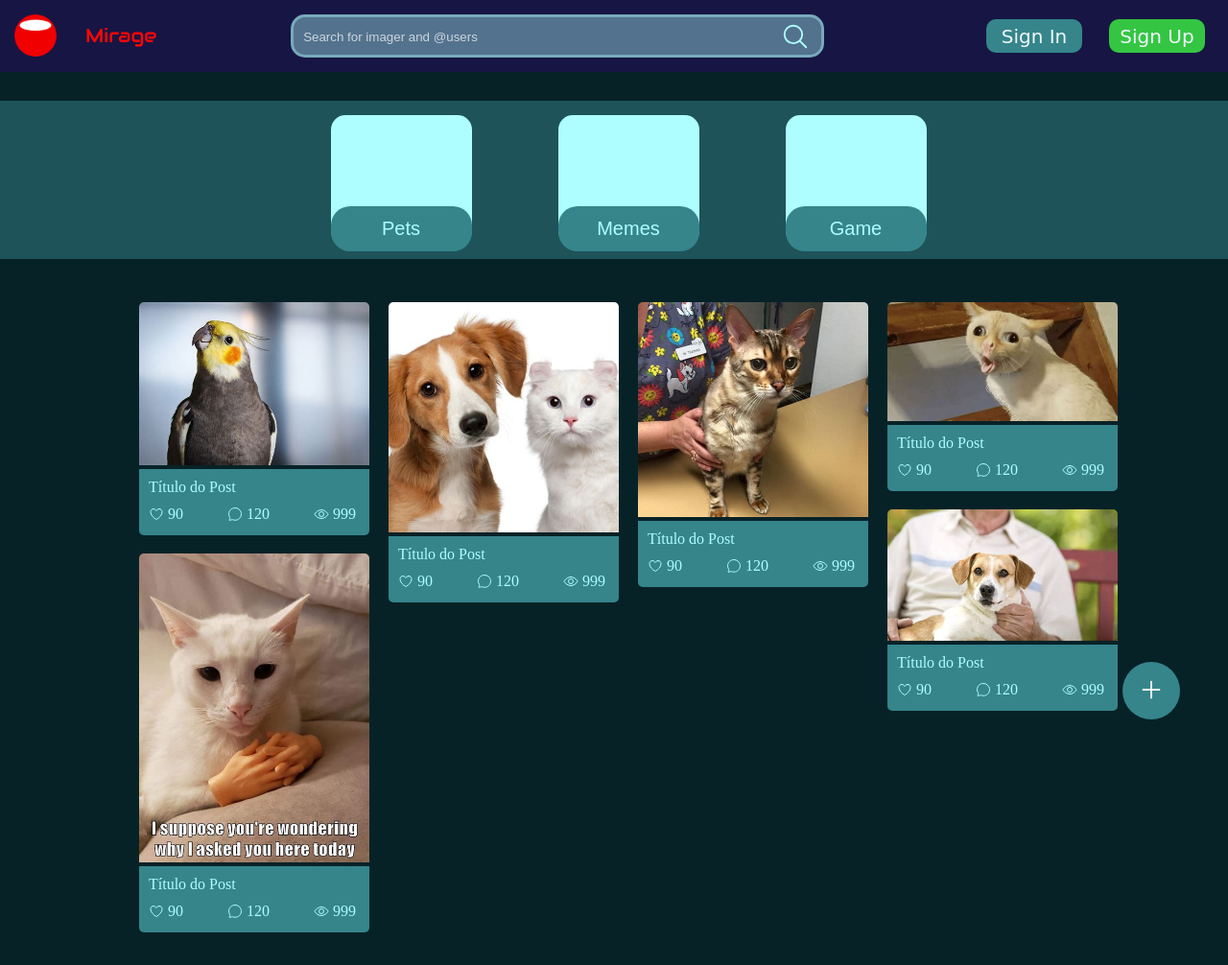
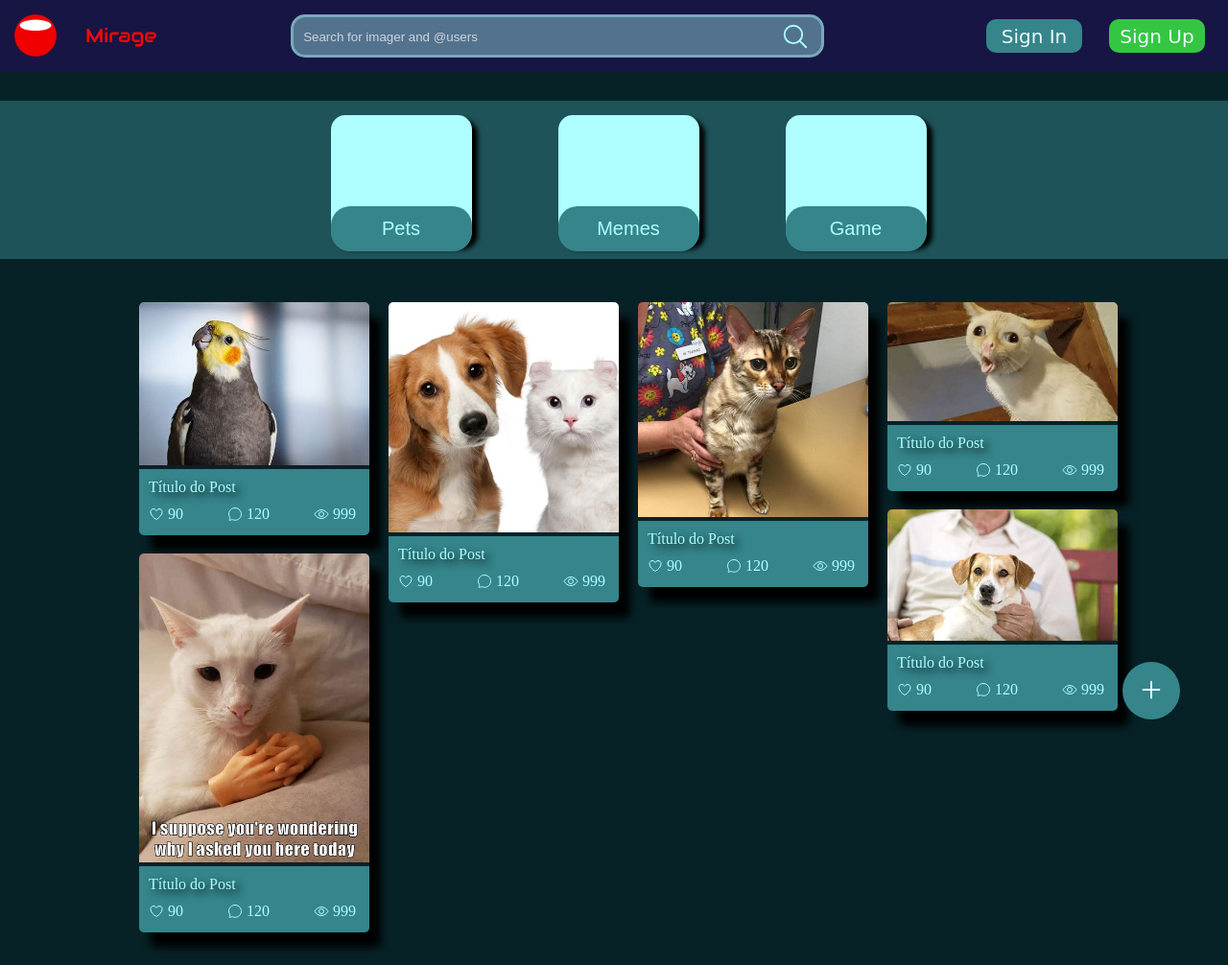
Before and after one commit to Kaioh95/mirage, a PHP site: page / in a window 1280 px wide. Shown: the whole page at 96% size. Run offline with PHP 8.4, Linux system fonts and the light colour scheme.

Commit message:
css sombras

```diff
--- a/css/estilo-login.css
+++ b/css/estilo-login.css
@@ -39,6 +39,7 @@ body {
     border-radius: 10px;
     padding: 30px 40px;
     position: relative;
+    box-shadow: 12px 16px 10px #000000;
 }
 
 input, select:focus, textarea:focus{
--- a/css/estilo.css
+++ b/css/estilo.css
@@ -164,6 +164,7 @@ label{
     border-radius: 15px;
     margin-left: 45px;
     margin-right: 45px;
+    box-shadow: 6px 5px 5px #000000;
 }
 
 .button-name-category{
@@ -188,7 +189,7 @@ label{
 /* ************************** Kaio Henrique ************************** */
 
 .painel-posts{
-    display: inline-flex;
+    display: flex;
     width: 100%;
     justify-content: center;
     margin-top: 30px;
@@ -210,6 +211,7 @@ label{
     padding: 0;
     margin-bottom: 15px;
     border-radius: 5px;
+    box-shadow: 12px 16px 10px #000000;
 }
 
 .link-post{
@@ -229,6 +231,7 @@ label{
 .titulo-post{
     color: #AEFEFF;
     margin-bottom: 10px;
+    text-shadow: 4px 4px 8px #000000;
 }
 
 .info-post{
@@ -267,4 +270,5 @@ label{
     z-index: 1;
 }
 
+
 /* ************************** Kaio Henrique ************************** */
```
